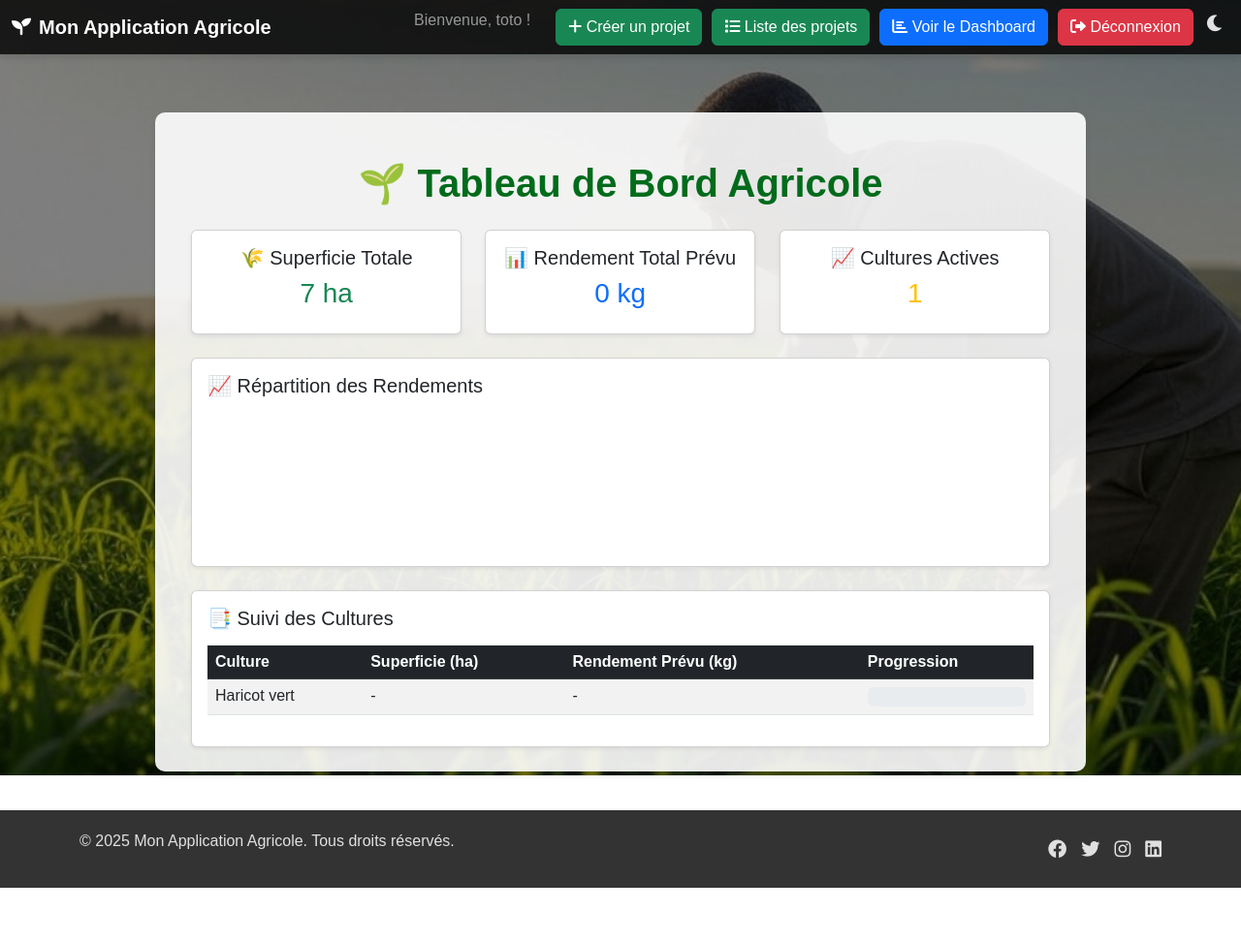
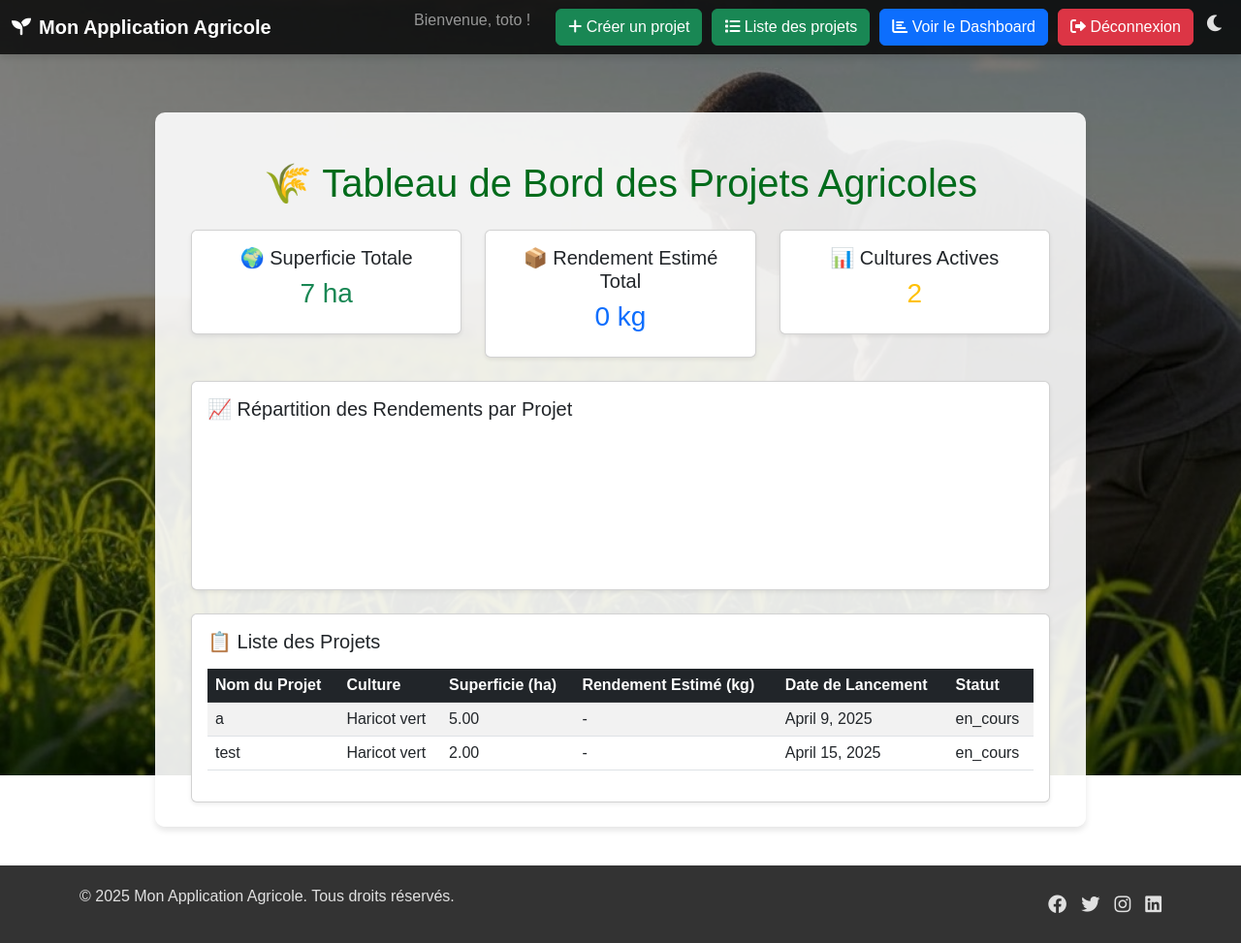
Before and after one commit to doloadama/Andd_baay, a Django app: page /dashboard/ in a window 1280 px wide. Shown: the whole page at 97% size. Before the commit the page ends 916 px from the top, so only its background shows below. Run offline with Django 5.2, Linux system fonts and the light colour scheme; a user stored in the database is signed in; data comes from the database, SQL or seed files in the repository; both versions use the stored data as it was after the commit; a map, chart or similar area stays blank.

Commit message:
test prediction

```diff
--- a/baay/models.py
+++ b/baay/models.py
@@ -96,3 +96,18 @@
 
     def __str__(self):
         return f"Prédiction pour {self.projet.nom}"
+
+class DonneePrediction(models.Model):
+    projet = models.ForeignKey('Projet', on_delete=models.CASCADE, related_name='donnees_prediction', null=True, blank=True)
+    superficie = models.DecimalField(max_digits=10, decimal_places=2)
+    prix_par_kg = models.DecimalField(max_digits=10, decimal_places=2)
+    duree_avant_recolte = models.IntegerField()
+    type_sol = models.CharField(max_length=100)
+    conditions_meteo = models.CharField(max_length=100)
+    investissement_total = models.DecimalField(max_digits=12, decimal_places=2)
+    rendement_estime = models.DecimalField(max_digits=10, decimal_places=2, null=True, blank=True)
+
+    date_creation = models.DateTimeField(auto_now_add=True)
+
+    def __str__(self):
+        return f"Donnée prédiction pour {self.projet.nom}"
--- a/baay/views.py
+++ b/baay/views.py
@@ -13,7 +13,7 @@
 from sklearn.metrics import r2_score, mean_absolute_error
 import numpy as np
 from baay.forms import CustomUserCreationForm, ProjetForm, InvestissementForm
-from baay.models import Profile, Projet, ProduitAgricole, PredictionRendement
+from baay.models import DonneePrediction, Profile, Projet, ProduitAgricole, PredictionRendement
 import pandas as pd
 from sklearn.ensemble import RandomForestRegressor
 from sklearn.model_selection import train_test_split
@@ -185,26 +185,25 @@
     projets = paginator.get_page(page_number)
     return render(request, 'projets/liste_projets.html', {'projets': projets})
 
+
+# Exemple de vue Django
+from django.contrib.auth.decorators import login_required
+
 @login_required
 def dashboard(request):
-    projets_user = Projet.objects.filter(utilisateur=request.user.profile)
+    utilisateur = request.user.profile  # Assure-toi que le profil est bien lié via OneToOneField
+    projets = Projet.objects.filter(utilisateur=utilisateur)
 
-    superficie_totale = projets_user.aggregate(Sum('superficie'))['superficie__sum'] or 0
+    superficie_totale = projets.aggregate(Sum('superficie'))['superficie__sum'] or 0
+    rendement_total = projets.aggregate(Sum('rendement_estime'))['rendement_estime__sum'] or 0
 
-    rendement_total = PredictionRendement.objects.filter(projet__in=projets_user).aggregate(
-        Sum('rendement_estime')
-    )['rendement_estime__sum'] or 0
-
-    rendements = PredictionRendement.objects.filter(projet__in=projets_user)
-
-    cultures = ProduitAgricole.objects.filter(id__in=projets_user.values_list('culture', flat=True))
-
-    return render(request, 'projets/dashboard.html', {
+    context = {
+        'projets': projets,
         'superficie_totale': superficie_totale,
         'rendement_total': rendement_total,
-        'rendements': rendements,
-        'cultures': cultures,
-    })
+    }
+    return render(request, 'projets/dashboard.html', context)
+
 
 def get_produit_agricole_details(request):
     produit_id = request.GET.get('produit_id')
@@ -227,7 +226,8 @@
 
     for projet in projets:
         investissement_total = projet.investissement_set.aggregate(Sum('cout_par_hectare'))['cout_par_hectare__sum'] or 0
-        data.append({
+        donnee = {
+            'projet': projet,
             'superficie': float(projet.superficie),
             'prix_par_kg': float(projet.culture.prix_par_kg or 0),
             'duree_avant_recolte': projet.culture.duree_avant_recolte or 0,
@@ -235,10 +235,16 @@
             'conditions_meteo': projet.localite.conditions_meteo,
             'investissement_total': float(investissement_total),
             'rendement_estime': float(projet.rendement_estime or 0),
-        })
+        }
 
+        # Enregistrer dans la base
+        DonneePrediction.objects.update_or_create(
+            projet=projet,
+            defaults=donnee
+        )
+
+        data.append({k: v for k, v in donnee.items() if k != 'projet'})
     df = pd.DataFrame(data)
-    logger.debug(f"Training data: {df.head()}")
     return df
 
 def entrainer_modele():
--- a/templates/auth/register.html
+++ b/templates/auth/register.html
@@ -104,7 +104,7 @@
                             </span>
                             <input type="tel" name="phone_number" class="form-control" id="phone_number"
                                 placeholder="Entrez votre numéro de téléphone" required
-                                pattern="[0-9]{10}">
+                                pattern="[0-9]{9}">
                             <div class="invalid-feedback">
                                 Veuillez saisir un numéro de téléphone valide (10 chiffres).
                             </div>
--- a/templates/projets/dashboard.html
+++ b/templates/projets/dashboard.html
@@ -2,90 +2,85 @@
 
 {% block content %}
 <div class="container mt-4">
-    <h1 class="mb-4 text-center animate__animated animate__fadeInDown">🌱 Tableau de Bord Agricole</h1>
+    <h1 class="mb-4 text-center">🌾 Tableau de Bord des Projets Agricoles</h1>
 
-    <!-- Indicateurs Clés (KPI) -->
+    <!-- Indicateurs Globaux -->
     <div class="row mb-4 text-center">
         <div class="col-md-4">
-            <div class="card shadow-sm animate__animated animate__zoomIn">
+            <div class="card shadow-sm">
                 <div class="card-body">
-                    <h5 class="card-title">🌾 Superficie Totale</h5>
+                    <h5 class="card-title">🌍 Superficie Totale</h5>
                     <p class="h3 text-success">{{ superficie_totale|default:"0" }} ha</p>
                 </div>
             </div>
         </div>
         <div class="col-md-4">
-            <div class="card shadow-sm animate__animated animate__zoomIn animate__delay-1s">
+            <div class="card shadow-sm">
                 <div class="card-body">
-                    <h5 class="card-title">📊 Rendement Total Prévu</h5>
+                    <h5 class="card-title">📦 Rendement Estimé Total</h5>
                     <p class="h3 text-primary">{{ rendement_total|default:"0" }} kg</p>
                 </div>
             </div>
         </div>
         <div class="col-md-4">
-            <div class="card shadow-sm animate__animated animate__zoomIn animate__delay-2s">
+            <div class="card shadow-sm">
                 <div class="card-body">
-                    <h5 class="card-title">📈 Cultures Actives</h5>
-                    <p class="h3 text-warning">{{ cultures|length }}</p>
+                    <h5 class="card-title">📊 Cultures Actives</h5>
+                    <p class="h3 text-warning">{{ projets|length }}</p>
                 </div>
             </div>
         </div>
     </div>
 
-    <!-- Graphique des Rendements -->
-    <div class="card mb-4 shadow-sm animate__animated animate__fadeInUp">
+    <!-- Graphique des rendements -->
+    <div class="card mb-4 shadow-sm">
         <div class="card-body">
-            <h5 class="card-title">📈 Répartition des Rendements</h5>
-            {% if cultures %}
+            <h5 class="card-title">📈 Répartition des Rendements par Projet</h5>
+            {% if projets %}
                 <canvas id="rendementChart"></canvas>
             {% else %}
-                <div class="alert alert-info">Aucune donnée disponible.</div>
+                <div class="alert alert-info">Aucun projet trouvé.</div>
             {% endif %}
         </div>
     </div>
 
-    <!-- Tableau des Cultures -->
-    <div class="card shadow-sm animate__animated animate__fadeInUp">
+    <!-- Tableau des projets -->
+    <div class="card shadow-sm">
         <div class="card-body">
-            <h5 class="card-title">📑 Suivi des Cultures</h5>
-            {% if cultures %}
+            <h5 class="card-title">📋 Liste des Projets</h5>
+            {% if projets %}
                 <table class="table table-striped table-hover mt-3">
                     <thead class="table-dark">
                         <tr>
+                            <th>Nom du Projet</th>
                             <th>Culture</th>
                             <th>Superficie (ha)</th>
-                            <th>Rendement Prévu (kg)</th>
-                            <th>Progression</th>
+                            <th>Rendement Estimé (kg)</th>
+                            <th>Date de Lancement</th>
+                            <th>Statut</th>
                         </tr>
                     </thead>
                     <tbody>
-                        {% for culture in cultures %}
+                        {% for projet in projets %}
                         <tr>
-                            <td>{{ culture.nom }}</td>
-                            <td>{{ culture.superficie|default:"-" }}</td>
-                            <td>{{ culture.rendement_estime|default:"-" }}</td>
-                            <td>
-                                <div class="progress" style="height: 20px;">
-                                    <div class="progress-bar bg-info" role="progressbar"
-                                        style="width: {{ culture.progression|default:"0" }}%;"
-                                        aria-valuenow="{{ culture.progression|default:"0" }}"
-                                        aria-valuemin="0" aria-valuemax="100">
-                                        {{ culture.progression|default:"0" }}%
-                                    </div>
-                                </div>
-                            </td>
+                            <td>{{ projet.nom }}</td>
+                            <td>{{ projet.culture.nom }}</td>
+                            <td>{{ projet.superficie }}</td>
+                            <td>{{ projet.rendement_estime|default:"-" }}</td>
+                            <td>{{ projet.date_lancement }}</td>
+                            <td>{{ projet.statut }}</td>
                         </tr>
                         {% endfor %}
                     </tbody>
                 </table>
             {% else %}
-                <div class="alert alert-warning">🚨 Aucune culture enregistrée.</div>
+                <div class="alert alert-warning">Aucun projet à afficher.</div>
             {% endif %}
         </div>
     </div>
 </div>
 
-<!-- Intégration de Chart.js -->
+<!-- Chart.js -->
 <script src="https://cdnjs.cloudflare.com/ajax/libs/Chart.js/4.4.0/chart.umd.min.js"></script>
 
 <script>
@@ -96,8 +91,8 @@
         }
 
         // Récupérer les données depuis le contexte Django
-        const labels = [{% for culture in cultures %}'{{ culture.nom|escapejs }}'{% if not forloop.last %},{% endif %}{% endfor %}];
-        const data = [{% for culture in cultures %}{{ culture.rendement_estime|default:0 }}{% if not forloop.last %},{% endif %}{% endfor %}];
+        const labels = [{% for projet in projets %}'{{ projet.nom|escapejs }}'{% if not forloop.last %},{% endif %}{% endfor %}];
+        const data = [{% for projet in projets %}{{ projet.rendement_estime|default:0 }}{% if not forloop.last %},{% endif %}{% endfor %}];
 
         console.log("Labels:", labels);
         console.log("Data:", data);
@@ -114,7 +109,7 @@
             data: {
                 labels: labels,
                 datasets: [{
-                    label: 'Rendement (kg)',
+                    label: 'Rendement Estimé (kg)',
                     data: data,
                     backgroundColor: labels.map((_, i) => `hsl(${i * 40}, 70%, 60%)`),
                     borderColor: 'rgba(0,0,0,0.1)',
@@ -130,10 +125,10 @@
                 scales: {
                     y: {
                         beginAtZero: true,
-                        title: { display: true, text: 'Rendement (kg)' }
+                        title: { display: true, text: 'kg' }
                     },
                     x: {
-                        title: { display: true, text: 'Cultures' }
+                        title: { display: true, text: 'Projets' }
                     }
                 },
                 plugins: {
@@ -150,28 +145,4 @@
         });
     });
 </script>
-
-<!-- Styles supplémentaires -->
-<style>
-    .card {
-        transition: transform 0.3s ease, box-shadow 0.3s ease;
-    }
-    .card:hover {
-        transform: translateY(-5px);
-        box-shadow: 0 8px 16px rgba(0, 0, 0, 0.2);
-    }
-
-    .progress-bar {
-        transition: width 0.6s ease;
-    }
-
-    h1 {
-        font-size: 2.5rem;
-        font-weight: bold;
-    }
-
-    .animate__animated {
-        animation-duration: 1s;
-    }
-</style>
 {% endblock %}
```
Also changed, not shown: baay/migrations/0019_donneeprediction.py (added), baay/migrations/0020_alter_donneeprediction_projet.py (added), db.sqlite3.
